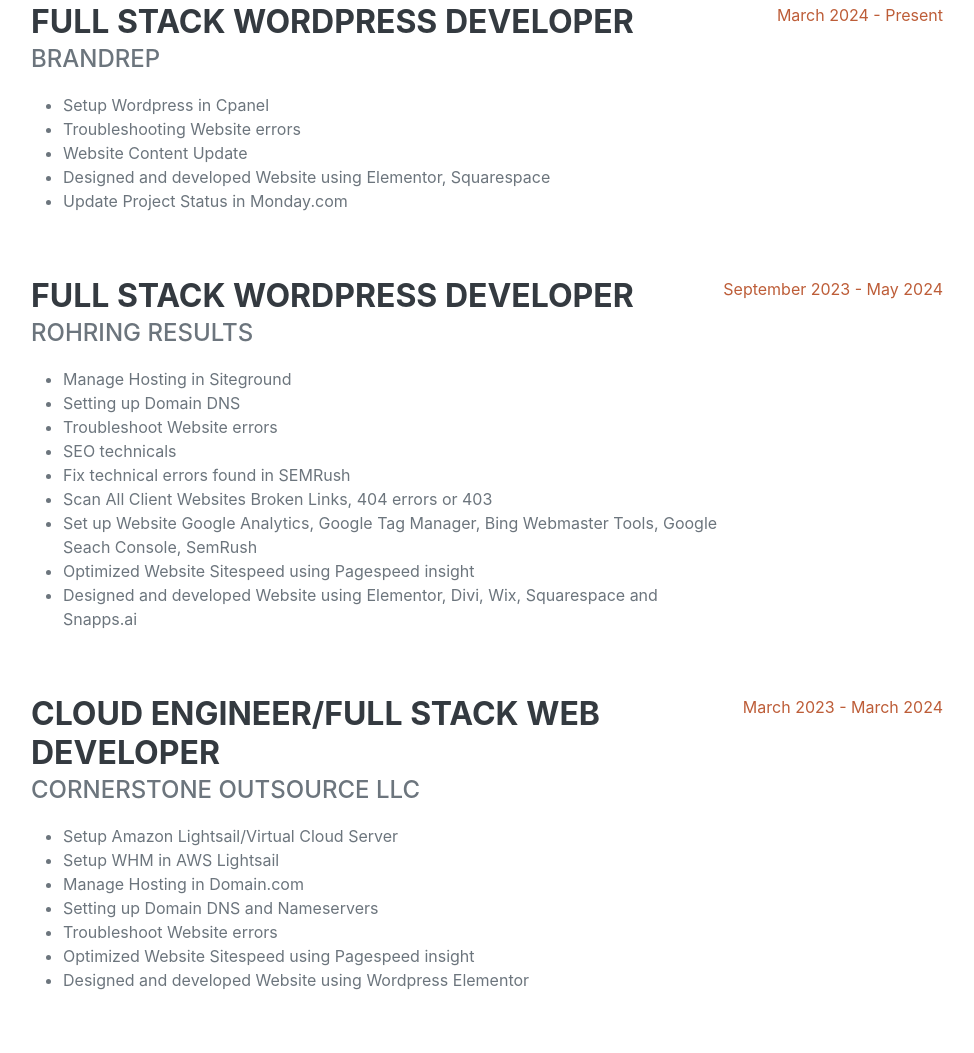
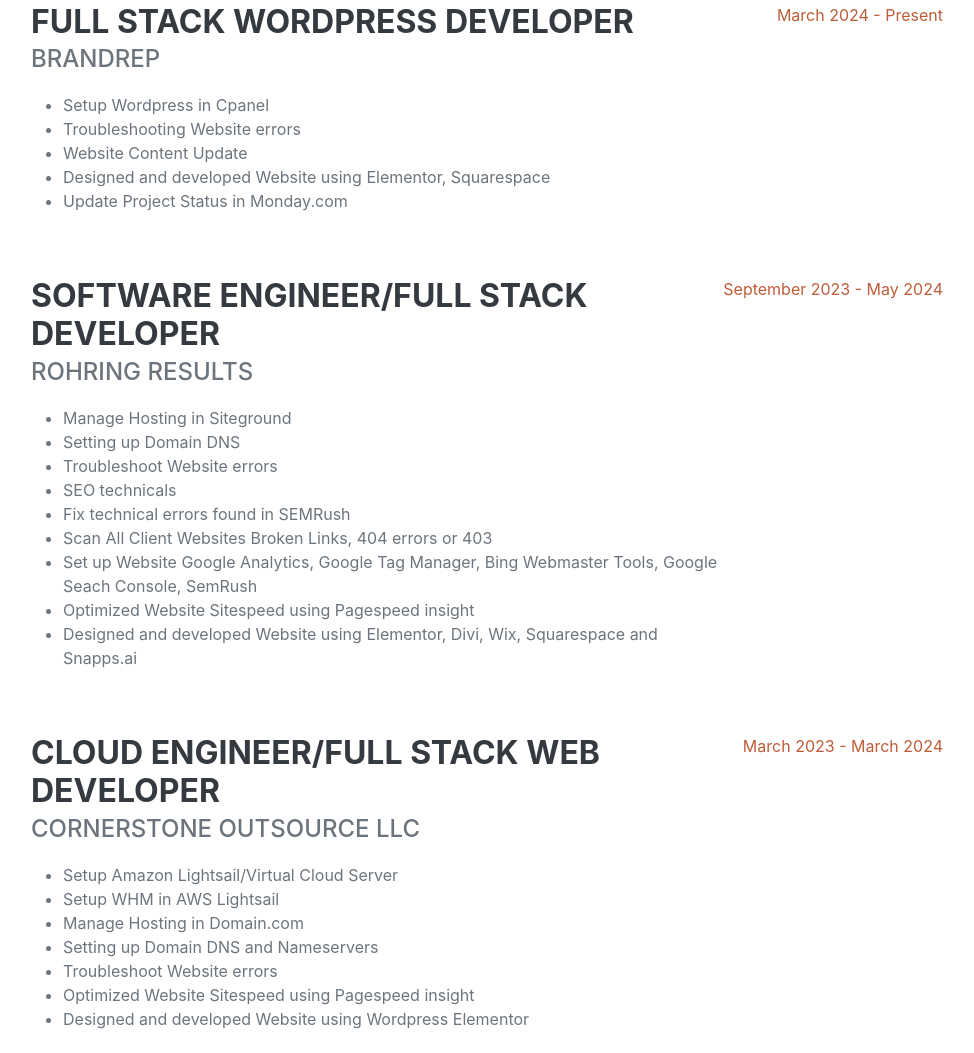
Before and after one commit to lepitenkevin/kevinlepiten, a plain HTML site: page index.html in a window 1280 px wide. Shown: the part 1190-2243 px from the top of the page, without its empty margins (289-1263 px from the left). Drawn offline with nearby package versions, Linux system fonts and the light colour scheme; a web font is replaced by a local one.

Commit message:
Update index.html

```diff
--- a/index.html
+++ b/index.html
@@ -107,7 +107,7 @@
                 </div>
                 <div class="d-flex flex-column flex-md-row justify-content-between mb-5">
                     <div class="flex-grow-1">
-                        <h3 class="mb-0">Full Stack Wordpress Developer</h3>
+                        <h3 class="mb-0">Software Engineer/Full Stack Developer</h3>
                         <div class="subheading mb-3">Rohring Results</div>
                         <ul>
                             <li>Manage Hosting in Siteground</li>
```
